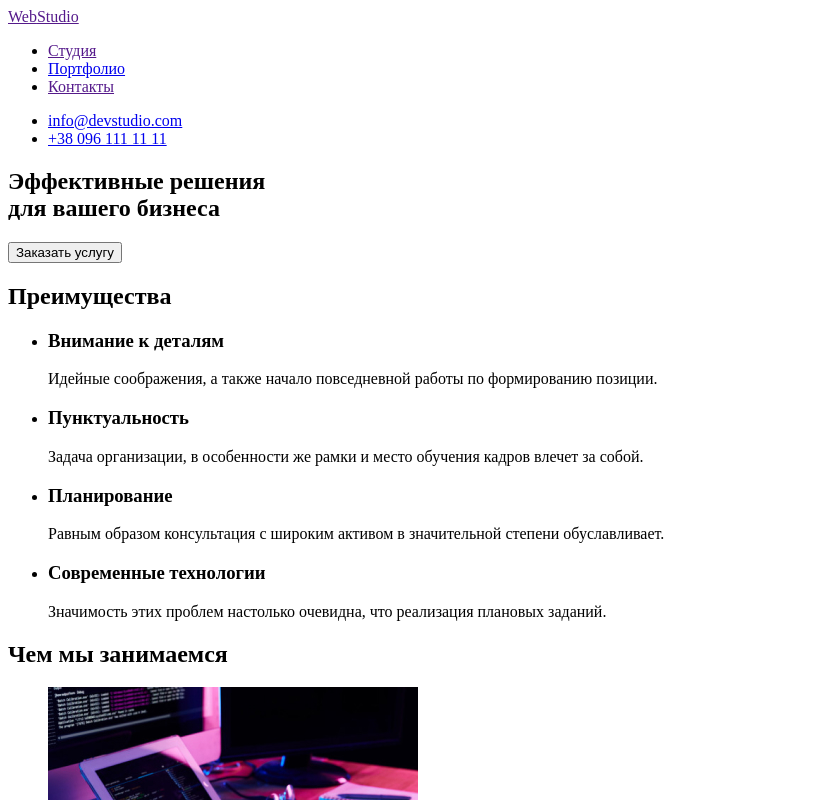
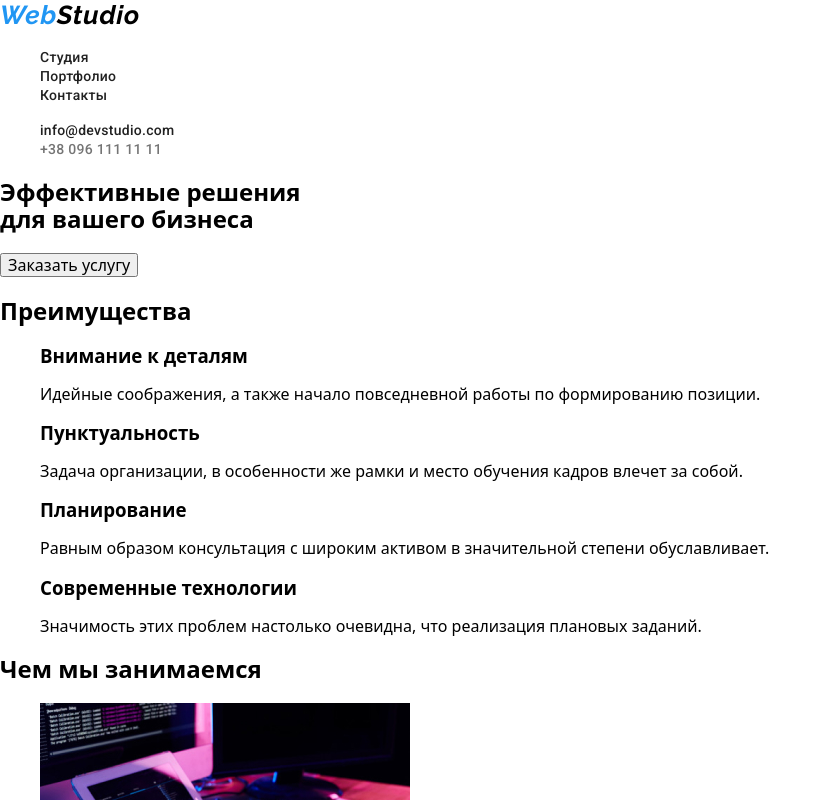
Before and after one commit to Vladimir35-Sashko/goit-markup-hw-02, a plain HTML site: page index.html in a window 1280 px wide. Shown: the top 800 px of the page, without its empty margins (0-832 px from the left). Drawn offline with nearby package versions, Linux system fonts and the light colour scheme.

Commit message:
стилизировал шапку

```diff
--- a/css/styles.css
+++ b/css/styles.css
@@ -0,0 +1,72 @@
+.link {
+  text-decoration: none;
+}
+.list {
+  list-style: none;
+}
+.address {
+  font-style: normal;
+}
+.web {
+  font-family: "Raleway", sans-serif;
+
+  font-weight: 900;
+  font-size: 26px;
+  line-height: 1.19x;
+
+  letter-spacing: 0.03em;
+
+  color: #2196f3;
+}
+.logo-link {
+  font-family: "Raleway", sans-serif;
+
+  font-weight: 900;
+  font-size: 26px;
+  line-height: 1.19;
+
+  letter-spacing: 0.03em;
+
+  color: #000000;
+}
+.navigation-link {
+  font-family: "Roboto", sans-serif;
+  font-weight: 500;
+  font-size: 14px;
+  line-height: 1.14;
+  letter-spacing: 0.02em;
+
+  color: #212121;
+}
+.navigation-link:hover,
+.navigation-link:focus {
+  color: #2196f3;
+}
+.mail-link {
+  font-family: "Roboto", sans-serif;
+
+  font-weight: 500;
+  font-size: 14px;
+  line-height: 1.14;
+  letter-spacing: 0.02em;
+
+  color: #212121;
+}
+.mail-link:hover,
+.mail-link:focus {
+  color: #2196f3;
+}
+.tel-link {
+  font-family: "Roboto", sans-serif;
+
+  font-weight: 500;
+  font-size: 14px;
+  line-height: 1.14;
+  letter-spacing: 0.02em;
+
+  color: #757575;
+}
+.tel-link:hover,
+.tel-link:focus {
+  color: #2196f3;
+}
--- a/index.html
+++ b/index.html
@@ -5,6 +5,12 @@
     <meta http-equiv="X-UA-Compatible" content="IE=edge" />
     <meta name="viewport" content="width=device-width, initial-scale=1.0" />
     <title>Вебстудия</title>
+    <link
+      rel="stylesheet"
+      href="https://cdnjs.cloudflare.com/ajax/libs/modern-normalize/1.0.0/modern-normalize.min.css"
+      integrity="sha512-ISS7cAi1PEhQ8jnbJpJZMd29NlhNj4AWYyLOSp2CE/CsHxTCu+r+t0D2yoJudVrd0/8fTVPUVDzY5Tvli75u/g=="
+      crossorigin="anonymous"
+    />
 
     <link rel="preconnect" href="https://fonts.gstatic.com" />
     <link
@@ -15,28 +21,34 @@
   </head>
 
   <body>
-    <header>
-      <nav>
-        <a href=""><span>Web</span>Studio</a>
+    <header class="header">
+      <nav class="navigation">
+        <a class="logo-link link" href=""><span class="web">Web</span>Studio</a>
 
-        <ul>
-          <li>
-            <a href="">Студия</a>
+        <ul class="navigation-list list">
+          <li class="navigation-item">
+            <a class="navigation-link link" href="">Студия</a>
           </li>
-          <li>
-            <a href="./portfolio.html">Портфолио</a>
+          <li class="navigation-item">
+            <a class="navigation-link link" href="./portfolio.html"
+              >Портфолио</a
+            >
           </li>
-          <li>
-            <a href="">Контакты</a>
+          <li class="navigation-item">
+            <a class="navigation-link link" href="">Контакты</a>
           </li>
         </ul>
       </nav>
-      <ul>
+      <ul class="list">
         <li>
-          <a href="mailto:info@devstudio.com">info@devstudio.com</a>
+          <a class="mail-link link" href="mailto:info@devstudio.com"
+            >info@devstudio.com</a
+          >
         </li>
         <li>
-          <a href="tel:+380961111111">+38 096 111 11 11</a>
+          <a class="tel-link link" href="tel:+380961111111"
+            >+38 096 111 11 11</a
+          >
         </li>
       </ul>
     </header>
@@ -54,7 +66,7 @@
       <section>
         <h2>Преимущества</h2>
         <!--спрячется после стилизации-->
-        <ul>
+        <ul class="list">
           <li>
             <h3>Внимание к деталям</h3>
             <p>
@@ -88,7 +100,7 @@
       <!--Вид занятий-->
       <section>
         <h2>Чем мы занимаемся</h2>
-        <ul>
+        <ul class="list">
           <li>
             <img
               src="./images/what-we-do/comp.jpg"
@@ -118,7 +130,7 @@
       <!--Состав команды-->
       <section>
         <h2>Наша команда</h2>
-        <ul>
+        <ul class="list">
           <li>
             <img
               src="./images/our-team/igor.jpg"
@@ -165,11 +177,12 @@
     <footer>
       <h2>Контакты</h2>
       <!--спрячется после стилизации-->
-      <a href="">WebStudio</a>
-      <address>
-        <ul>
+      <a class="link" href="">WebStudio</a>
+      <address class="address">
+        <ul class="list">
           <li>
             <a
+              class="link"
               href="https://goo.gl/maps/RYazmXWVpMXztePi6"
               target="_blank"
               rel="noopener noreferrer"
@@ -177,9 +190,11 @@
             >
           </li>
           <li>
-            <a href="mailto:info@example.com">info@example.com</a>
+            <a class="link" href="mailto:info@example.com">info@example.com</a>
           </li>
-          <li><a href="tel:+380961111111">+38 096 111 11 11</a></li>
+          <li>
+            <a class="link" href="tel:+380961111111">+38 096 111 11 11</a>
+          </li>
         </ul>
       </address>
     </footer>
```
Also changed, not shown: portfolio.html (+33 -20 lines).
